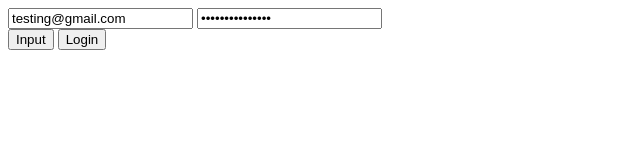
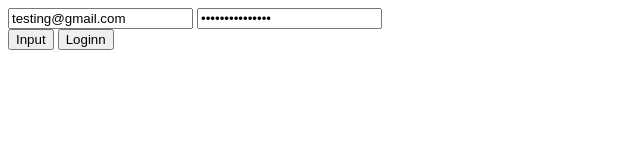
Before and after one commit to GabrielMSihombing/Portofolio-Automation, a plain HTML site: page 03-js-basic/index.html in a window 1280 px wide. Shown: the full height of the page, 0-640 px from the left. Drawn offline with Linux system fonts and the light colour scheme.

Commit message:
task day 3

```diff
--- a/03-js-basic/index.html
+++ b/03-js-basic/index.html
@@ -12,7 +12,7 @@
         <input id="inputPassword" type="password">
     </form>
     <button id="btn" onclick="inputBtn()">Input</button>
-    <button id="btn2" onclick="loginBtn()">Login</button>
+    <button id="btn2" onclick="loginBtn()">Loginn</button>
 
     <script src="script.js"></script>
 </body>
```
